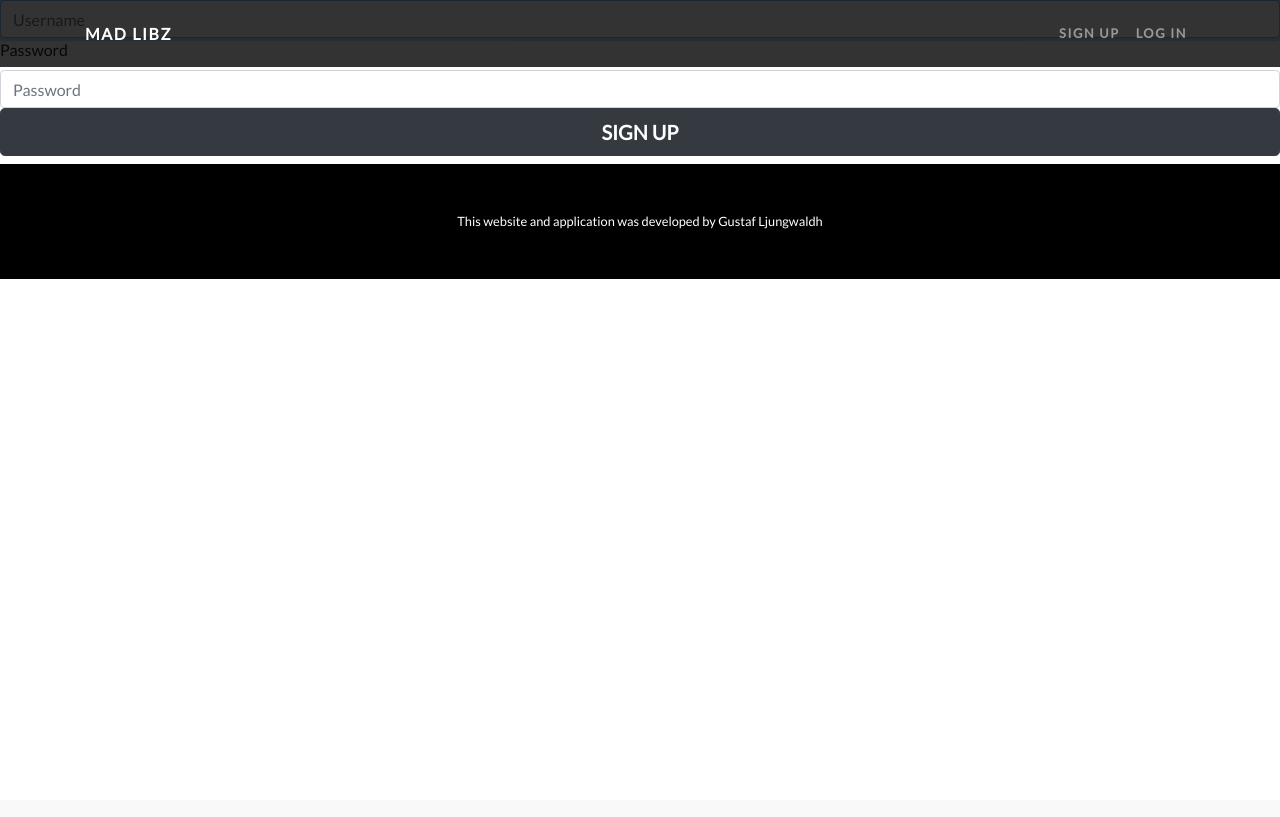
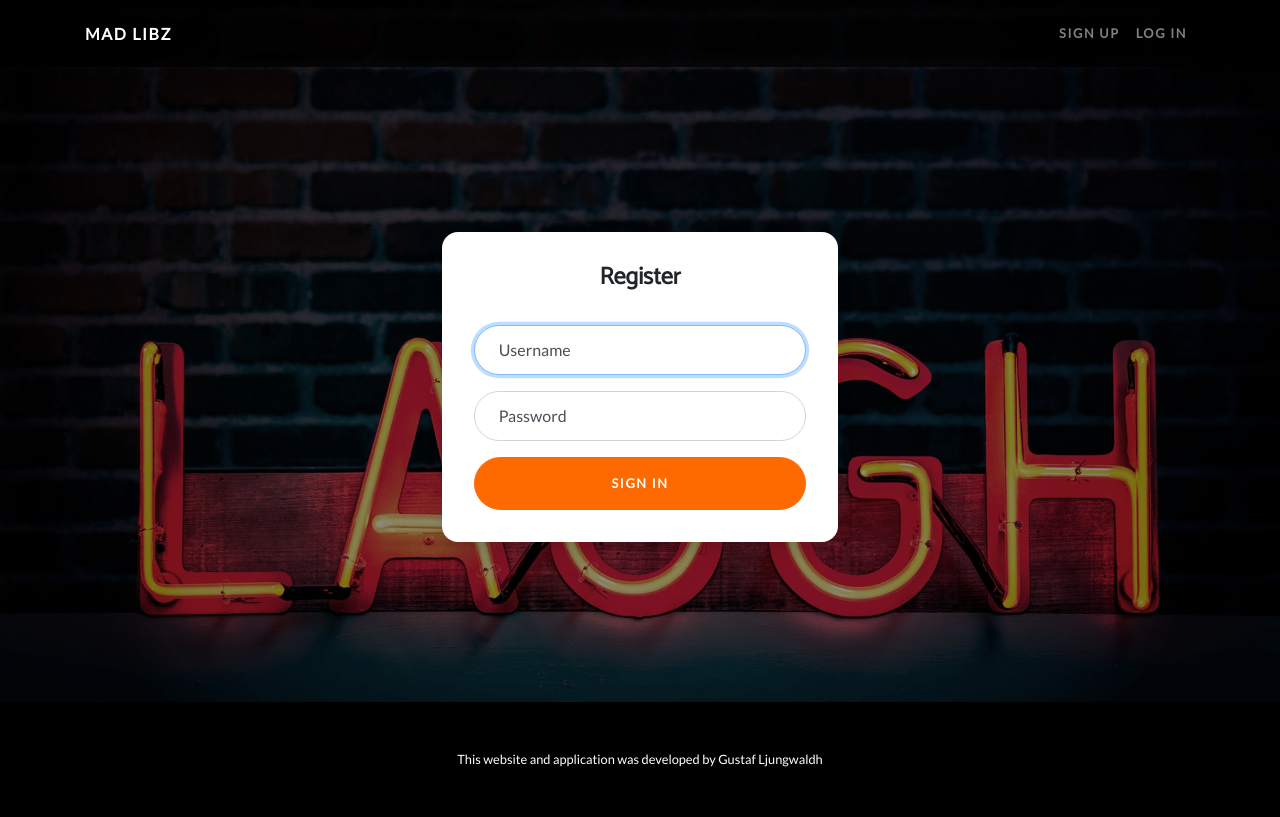
Before and after one commit to Ljungwaldh/Milestone-Project-3, a Flask app: page /register in a window 1280 px wide. Before the commit the page ends 279 px from the top, so only its background shows below. Run offline with Flask 2, Linux system fonts and the light colour scheme; some libraries are stand-ins or nearby versions.

Commit message:
Finished first drafts of logoin and register pages, using a Start Bootstrap template for inspiration in terms of html and css, followed by customizing them to fit the needs of the website, including adjusting the input fields, the background image, the styling of the submit button and sizing in large screens

```diff
--- a/static/css/style.css
+++ b/static/css/style.css
@@ -144,7 +144,6 @@ header.masthead .masthead-content .masthead-subheading {
   }
 }
 
-
 .bg-primary {
   background-color: #ee09db !important;
 }
@@ -188,4 +187,142 @@ header.masthead .masthead-content .masthead-subheading {
     margin-bottom: 25px;
 }
 
+/* Log-in page */
+
+.form-page {
+  position: relative;
+  overflow: hidden;
+  padding-top: calc(7rem + 72px);
+  padding-bottom: 7rem;
+  background: url('../images/laugh-bg.jpg');
+  background-repeat: no-repeat;
+  background-position: center center;
+  background-attachment: scroll;
+  background-size: cover;
+  box-shadow: inset 0 0 0 1000px rgba(0,0,0,.4);
+}
+
+:root {
+  --input-padding-x: 1.5rem;
+  --input-padding-y: .75rem;
+}
+
+.card-signin {
+  border: 0;
+  border-radius: 1rem;
+  box-shadow: 0 0.5rem 1rem 0 rgba(0, 0, 0, 0.1);
+}
+
+.card-signin .card-title {
+  margin-bottom: 2rem;
+  font-weight: 300;
+  font-size: 1.5rem;
+}
+
+.card-signin .card-body {
+  padding: 2rem;
+}
+
+.form-signin {
+  width: 100%;
+}
+
+.form-signin .btn {
+  font-size: 80%;
+  border-radius: 5rem;
+  letter-spacing: .1rem;
+  font-weight: bold;
+  padding: 1rem;
+  transition: all 0.2s;
+}
+
+.form-label-group {
+  position: relative;
+  margin-bottom: 1rem;
+}
+
+.form-label-group input {
+  height: auto;
+  border-radius: 2rem;
+}
+
+.form-label-group>input,
+.form-label-group>label {
+  padding: var(--input-padding-y) var(--input-padding-x);
+}
+
+.form-label-group>label {
+  position: absolute;
+  top: 0;
+  left: 0;
+  display: block;
+  width: 100%;
+  margin-bottom: 0;
+  /* Override default `<label>` margin */
+  line-height: 1.5;
+  color: #495057;
+  border: 1px solid transparent;
+  border-radius: .25rem;
+  transition: all .1s ease-in-out;
+}
+
+.form-label-group input::-webkit-input-placeholder {
+  color: transparent;
+}
+
+.form-label-group input:-ms-input-placeholder {
+  color: transparent;
+}
+
+.form-label-group input::-ms-input-placeholder {
+  color: transparent;
+}
+
+.form-label-group input::-moz-placeholder {
+  color: transparent;
+}
+
+.form-label-group input::placeholder {
+  color: transparent;
+}
+
+.form-label-group input:not(:placeholder-shown) {
+  padding-top: calc(var(--input-padding-y) + var(--input-padding-y) * (2 / 3));
+  padding-bottom: calc(var(--input-padding-y) / 3);
+}
+
+.form-label-group input:not(:placeholder-shown)~label {
+  padding-top: calc(var(--input-padding-y) / 3);
+  padding-bottom: calc(var(--input-padding-y) / 3);
+  font-size: 12px;
+  color: #777;
+}
+
+/* Fallback for Edge
+-------------------------------------------------- */
+
+@supports (-ms-ime-align: auto) {
+  .form-label-group>label {
+    display: none;
+  }
+  .form-label-group input::-ms-input-placeholder {
+    color: #777;
+  }
+}
+
+/* Fallback for IE
+-------------------------------------------------- */
+
+@media all and (-ms-high-contrast: none),
+(-ms-high-contrast: active) {
+  .form-label-group>label {
+    display: none;
+  }
+  .form-label-group input:-ms-input-placeholder {
+    color: #777;
+  }
+}
+
+
+
 /* Footer Section */
--- a/templates/register.html
+++ b/templates/register.html
@@ -1,12 +1,24 @@
 {% extends 'base.html'%} {% block content %}
-    <form class="form-container" method="POST" action="{{url_for('register')}}">
-
-    <input type="text" name="userid" class="form-control" id="inputUsername" placeholder="Username" required autofocus>
-
-    <label for="inputPassword">Password</label>
-    <input type="password" name="password" class="form-control" id="inputPassword" placeholder="Password" required>
-
-    <button class="btn btn-lg btn-dark btn-block btn-login text-uppercase font-weight-bold mb-2" type="submit">Sign up</button>
-
-    </form>
+  <div class="container-fluid form-page">
+    <div class="row">
+      <div class="col-sm-9 col-md-7 col-lg-4 mx-auto">
+        <div class="card card-signin my-5">
+          <div class="card-body">
+            <h5 class="card-title text-center">Register</h5>
+            <form class="form-signin" method="POST" action="{{url_for('register')}}">
+              <div class="form-label-group">
+                    <label for="inputUsername">Username</label>
+                    <input type="text" name="userid" class="form-control" id="inputUsername" placeholder="Username" required autofocus>
+              </div>
+              <div class="form-label-group">
+                    <label for="inputPassword">Password</label>
+                    <input type="password" name="password" class="form-control" id="inputPassword" placeholder="Password" required>
+              </div>
+              <button class="btn btn-lg btn-secondary btn-block text-uppercase" type="submit">Sign in</button>
+            </form>
+          </div>
+        </div>
+      </div>
+    </div>
+  </div>
 {% endblock %}
```
Also changed, not shown: templates/login.html (+4 -24 lines).
